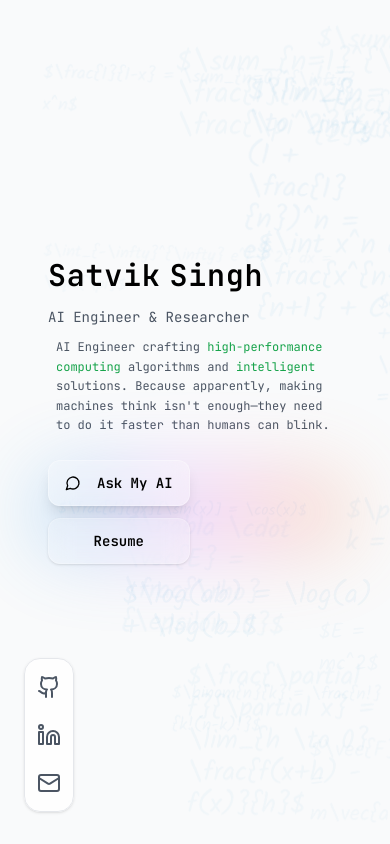
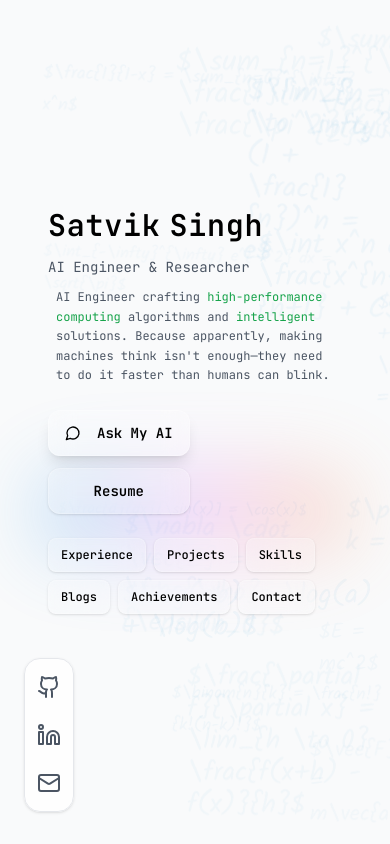
Before and after one commit to SA7VIK/portfolio-frontend, a React (Vite) app: page / in a window 390 px wide. Shown: the top 844 px of the page. Built offline with nearby package versions, Linux system fonts and the light colour scheme.

Commit message:
making mobile responsive

```diff
--- a/src/sections/About.tsx
+++ b/src/sections/About.tsx
@@ -3,7 +3,7 @@ import { motion } from 'framer-motion'
 
 const About: React.FC = () => {
   return (
-    <section className="section-padding bg-white">
+    <section id="about" className="section-padding bg-white">
       <div className="container-custom">
         <motion.div
           initial={{ opacity: 0, y: 30 }}
--- a/src/sections/Achievements.tsx
+++ b/src/sections/Achievements.tsx
@@ -57,7 +57,7 @@ const Achievements: React.FC = () => {
   ]
 
   return (
-    <section className="section-padding bg-white">
+    <section id="achievements" className="section-padding bg-white">
       <div className="container-custom">
         <motion.div
           initial={{ opacity: 0, y: 30 }}
--- a/src/sections/Contact.tsx
+++ b/src/sections/Contact.tsx
@@ -4,7 +4,7 @@ import { Mail, Github, Linkedin, MessageCircle } from 'lucide-react'
 
 const Contact: React.FC = () => {
   return (
-    <section className="section-padding">
+    <section id="contact" className="section-padding">
       <div className="container-custom">
         <motion.div
           initial={{ opacity: 0, y: 30 }}
--- a/src/sections/Hero.tsx
+++ b/src/sections/Hero.tsx
@@ -135,6 +135,52 @@ const Hero: React.FC = () => {
                 Resume
               </a>
             </div>
+
+            {/* Navigation Buttons */}
+            <div className="relative z-10 flex flex-wrap justify-start gap-2 sm:gap-3 mt-6">
+              <button
+                onClick={() => document.getElementById('about')?.scrollIntoView({ behavior: 'smooth' })}
+                className="px-3 sm:px-4 py-2 bg-white/20 backdrop-blur-md border border-white/20 rounded-lg font-mono font-medium text-black shadow hover:scale-105 hover:brightness-110 transition-all duration-200 focus:outline-none focus:ring-2 focus:ring-primary-400 text-xs sm:text-sm"
+                style={{ WebkitBackdropFilter: 'blur(12px)' }}
+              >
+                Experience
+              </button>
+              <button
+                onClick={() => document.getElementById('projects')?.scrollIntoView({ behavior: 'smooth' })}
+                className="px-3 sm:px-4 py-2 bg-white/20 backdrop-blur-md border border-white/20 rounded-lg font-mono font-medium text-black shadow hover:scale-105 hover:brightness-110 transition-all duration-200 focus:outline-none focus:ring-2 focus:ring-primary-400 text-xs sm:text-sm"
+                style={{ WebkitBackdropFilter: 'blur(12px)' }}
+              >
+                Projects
+              </button>
+              <button
+                onClick={() => document.getElementById('skills')?.scrollIntoView({ behavior: 'smooth' })}
+                className="px-3 sm:px-4 py-2 bg-white/20 backdrop-blur-md border border-white/20 rounded-lg font-mono font-medium text-black shadow hover:scale-105 hover:brightness-110 transition-all duration-200 focus:outline-none focus:ring-2 focus:ring-primary-400 text-xs sm:text-sm"
+                style={{ WebkitBackdropFilter: 'blur(12px)' }}
+              >
+                Skills
+              </button>
+              <button
+                onClick={() => document.getElementById('blogs')?.scrollIntoView({ behavior: 'smooth' })}
+                className="px-3 sm:px-4 py-2 bg-white/20 backdrop-blur-md border border-white/20 rounded-lg font-mono font-medium text-black shadow hover:scale-105 hover:brightness-110 transition-all duration-200 focus:outline-none focus:ring-2 focus:ring-primary-400 text-xs sm:text-sm"
+                style={{ WebkitBackdropFilter: 'blur(12px)' }}
+              >
+                Blogs
+              </button>
+              <button
+                onClick={() => document.getElementById('achievements')?.scrollIntoView({ behavior: 'smooth' })}
+                className="px-3 sm:px-4 py-2 bg-white/20 backdrop-blur-md border border-white/20 rounded-lg font-mono font-medium text-black shadow hover:scale-105 hover:brightness-110 transition-all duration-200 focus:outline-none focus:ring-2 focus:ring-primary-400 text-xs sm:text-sm"
+                style={{ WebkitBackdropFilter: 'blur(12px)' }}
+              >
+                Achievements
+              </button>
+              <button
+                onClick={() => document.getElementById('contact')?.scrollIntoView({ behavior: 'smooth' })}
+                className="px-3 sm:px-4 py-2 bg-white/20 backdrop-blur-md border border-white/20 rounded-lg font-mono font-medium text-black shadow hover:scale-105 hover:brightness-110 transition-all duration-200 focus:outline-none focus:ring-2 focus:ring-primary-400 text-xs sm:text-sm"
+                style={{ WebkitBackdropFilter: 'blur(12px)' }}
+              >
+                Contact
+              </button>
+            </div>
           </div>
         </motion.div>
 
--- a/src/sections/Skills.tsx
+++ b/src/sections/Skills.tsx
@@ -18,7 +18,7 @@ const Skills: React.FC = () => {
   ]
 
   return (
-    <section className="section-padding">
+    <section id="skills" className="section-padding">
       <div className="container-custom">
         <motion.div
           initial={{ opacity: 0, y: 30 }}
```
